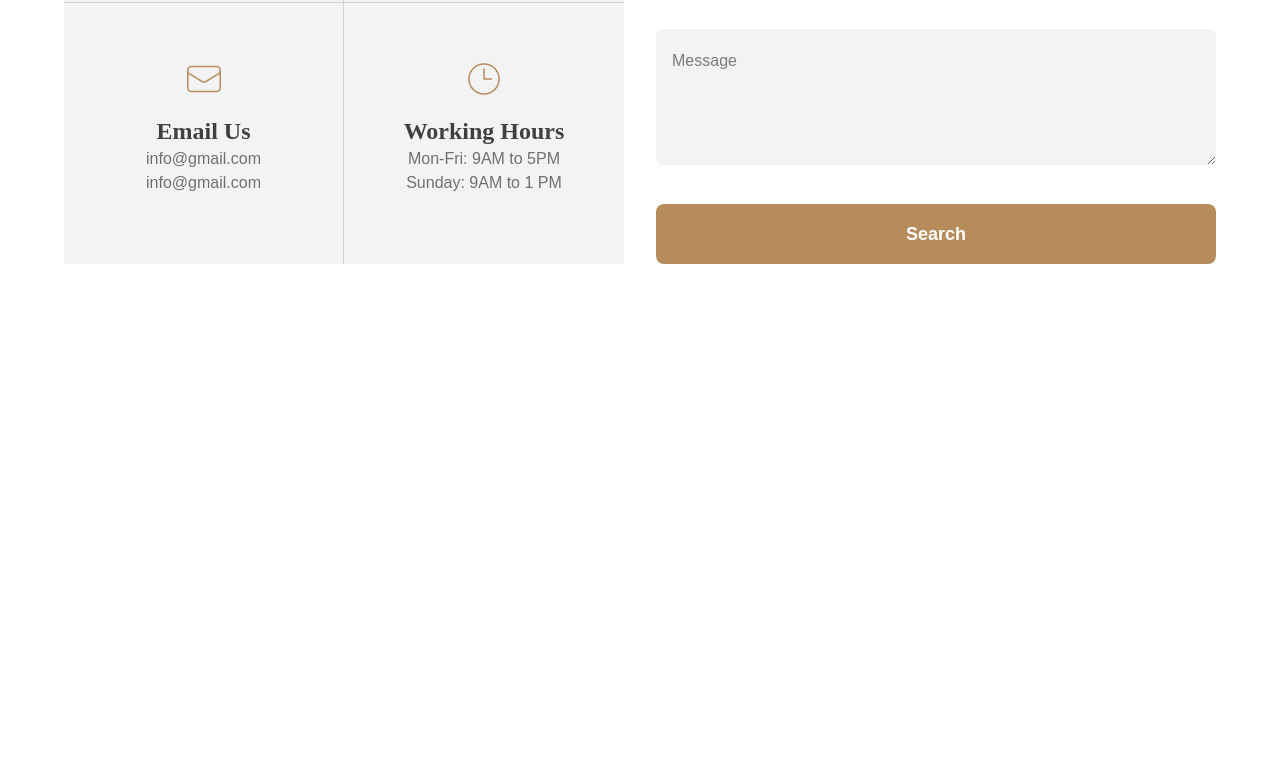
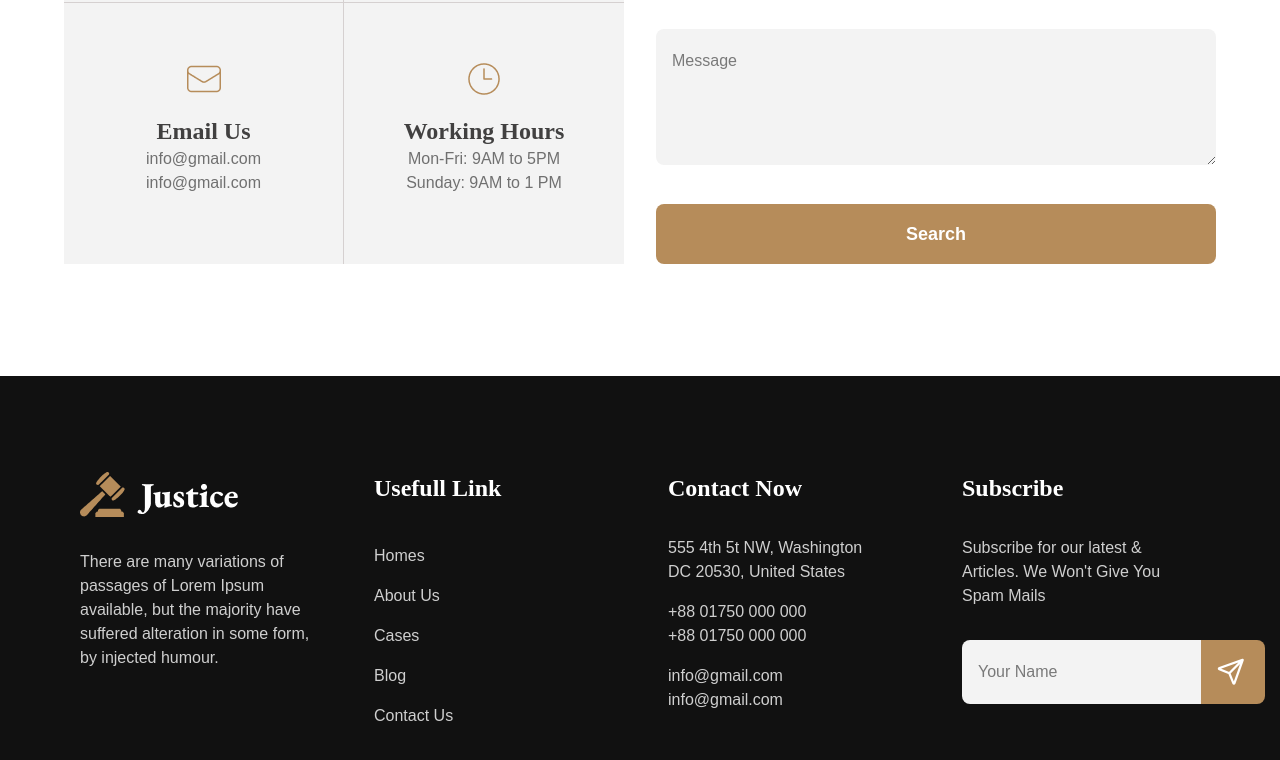
Before and after one commit to Maliha-Afroj-Orna/Legal-Solution-HTML-TailwindCss-Responsive, a plain HTML site: page index.html in a window 1280 px wide. Shown: the part 4189-4949 px from the top of the page. Before the commit the page ends 4565 px from the top, so only its background shows below. Drawn offline with nearby package versions, Linux system fonts and the light colour scheme.

Commit message:
made the legal website full

```diff
--- a/index.html
+++ b/index.html
@@ -181,8 +181,33 @@
              </section>
     </main>
 
-    <footer>
+    <footer class="bg-[#111111] py-24 px-20 grid grid-cols-4 gap-14">
+        <div>
+            <img class="mb-8" src="./images/logo.png" alt="Footer Logo">
+            <p class="text-base leading-6 text-[#CFCFCF]">There are many variations of passages of Lorem Ipsum available, but the majority have suffered alteration in some form, by injected humour.</p>
+        </div>
 
+        <div>
+            <h2 class=" text-2xl font-extrabold font-['EB_Garamond',serif] text-white mb-8">Usefull Link</h2>
+            <p class="text-base text-[#CFCFCF] leading-10">Homes <br> About Us <br> Cases <br> Blog <br> Contact Us</p>
+        </div>
+
+        <div>
+            <h2 class=" text-2xl font-extrabold font-['EB_Garamond',serif] text-white mb-8">Contact Now</h2>
+            <p class="text-base text-[#CFCFCF] leading-6 mb-4">555 4th 5t NW, Washington <br> DC 20530, United States</p>
+            <p class="text-base text-[#CFCFCF] leading-6 mb-4">+88 01750 000 000 <br>
+                +88 01750 000 000</p>
+            <p class="text-base text-[#CFCFCF] leading-6">info@gmail.com <br>
+                info@gmail.com</p>
+        </div>
+
+        <div>
+            <h2 class=" text-2xl font-extrabold font-['EB_Garamond',serif] text-white mb-8">Subscribe</h2>
+            <p class="text-base text-[#CFCFCF] leading-6 mb-8">Subscribe for our latest & Articles. We Won't Give You Spam Mails</p>
+            <div class="flex items-start justify-start">
+                <input class="mb-8 bg-[#F3F3F3] py-5 px-4 font-['Poppins',sans-serif] rounded-[8px_0_0_8px]" type="text" placeholder="Your Name"><i class="fa-regular fa-paper-plane text-white bg-[#B68C5A] text-2xl py-5 pr-12 pl-4 rounded-[0_8px_8px_0] cursor-pointer"></i>
+            </div>
+        </div>
     </footer>
 </body>
 </html>
```
